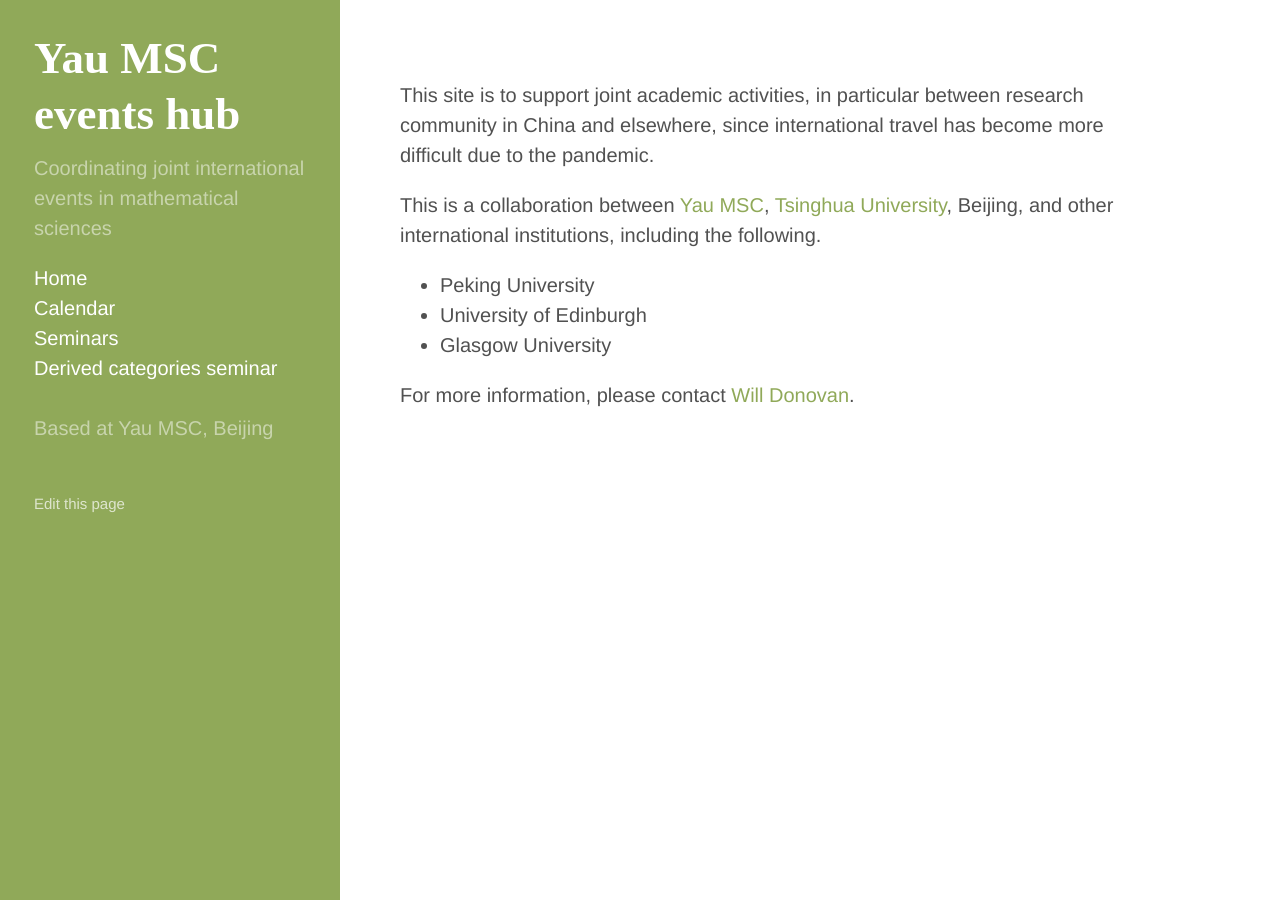
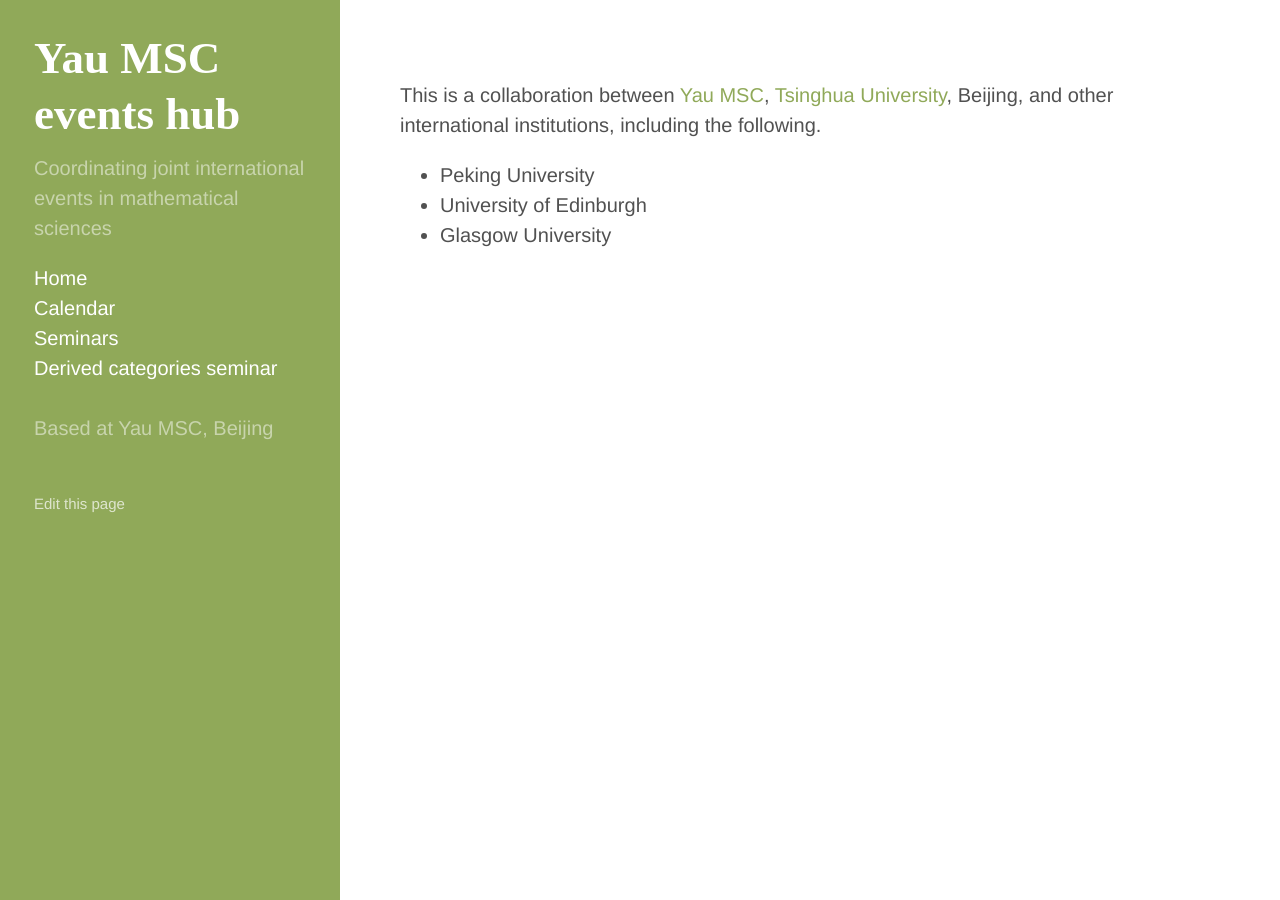
Before and after one commit to yau-msc-events/yau-msc-events.github.io, a Jekyll site: the page built from partners.md, in a window 1280 px wide. Built offline with Jekyll 4.4.1, drawn with Linux system fonts in a browser that asks for light colours.

Commit message:
Update partners.md

```diff
--- a/partners.md
+++ b/partners.md
@@ -2,13 +2,9 @@
 layout: default
 title: Partners
 ---
-
-This site is to support joint academic activities, in particular between research community in China and elsewhere, since international travel has become more difficult due to the pandemic.
 
 This is a collaboration between [Yau MSC](https://ymsc.tsinghua.edu.cn/), [Tsinghua University](http://www.tsinghua.edu.cn/publish/thu2018en/index.html), Beijing, and other international institutions, including the following.
 
 * Peking University
 * University of Edinburgh
 * Glasgow University
-
-For more information, please contact [{{ site.contact }}](mailto:{{ site.contactaddr }}).
```
